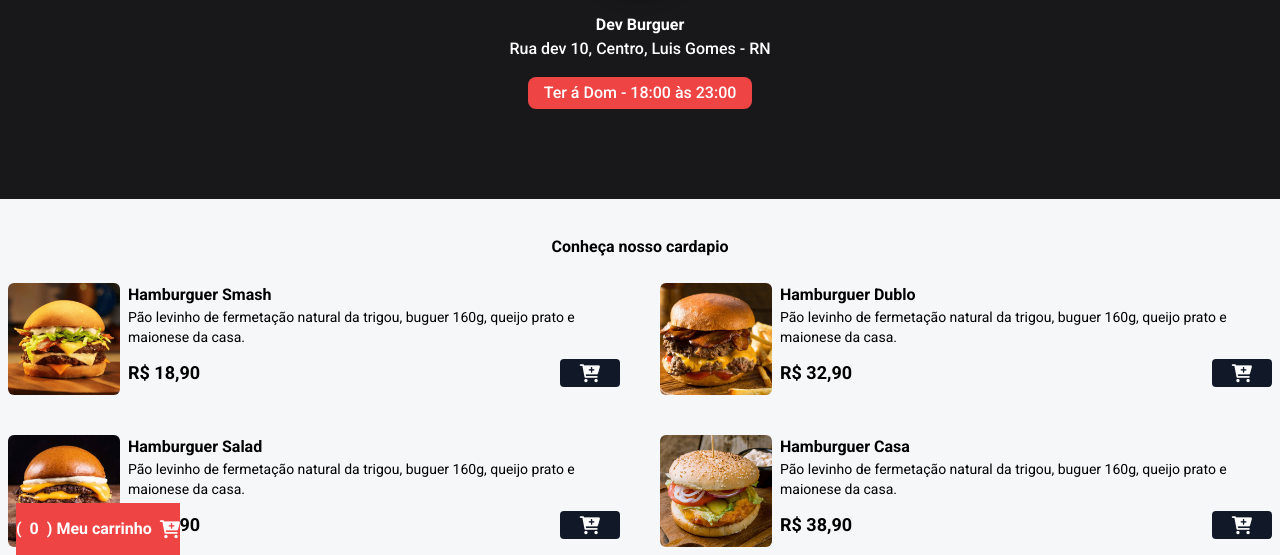
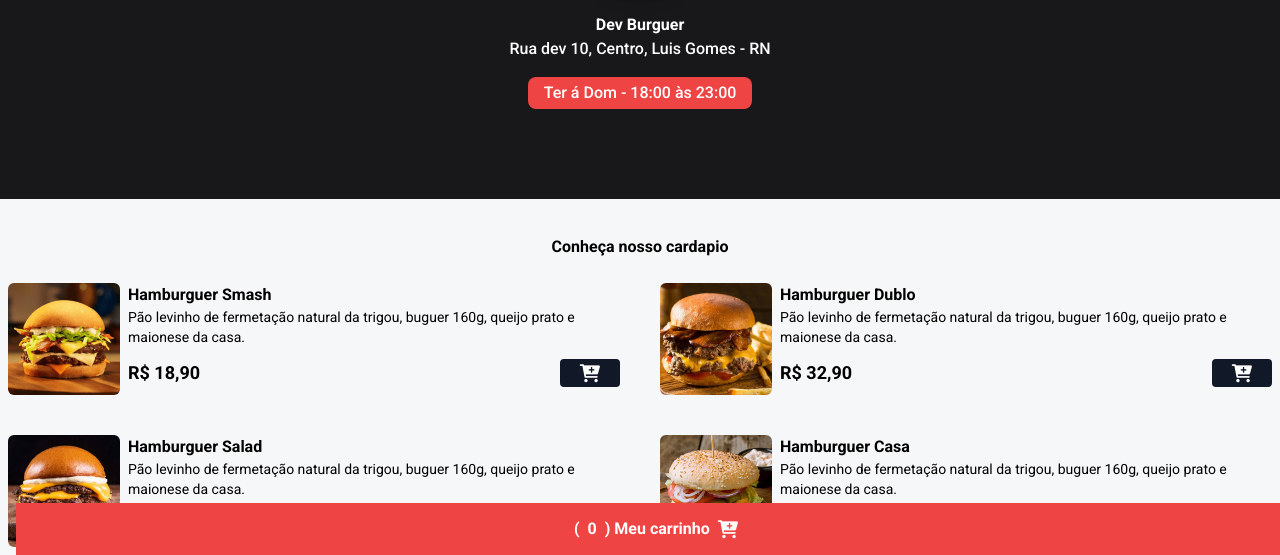
Before and after one commit to Matheusrodr677/sitehamburgueria, a website: page index.html in a window 1280 px wide. Shown: the part 245-800 px from the top of the page. Drawn offline with nearby package versions, Linux system fonts and the light colour scheme.

Commit message:
Update index.html

```diff
--- a/index.html
+++ b/index.html
@@ -233,7 +233,7 @@ ji<!DOCTYPE html>
     <!--fim do modal-->
 
 <!--inicio do botão-->
-    <footer class="w-100% bg-red-500 py-3 fixed bottom-0 z-40 flex items-center justify-center">
+    <footer class="w-full bg-red-500 py-3 fixed bottom-0 z-40 flex items-center justify-center">
         <button class="flex items-center gap-2 text-white font-bold"
         id="cart-btn">
         (<span id="cart-count">0</span>)
```
